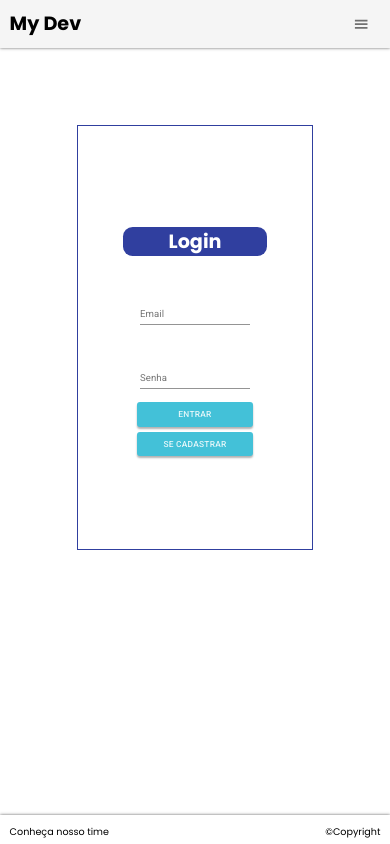
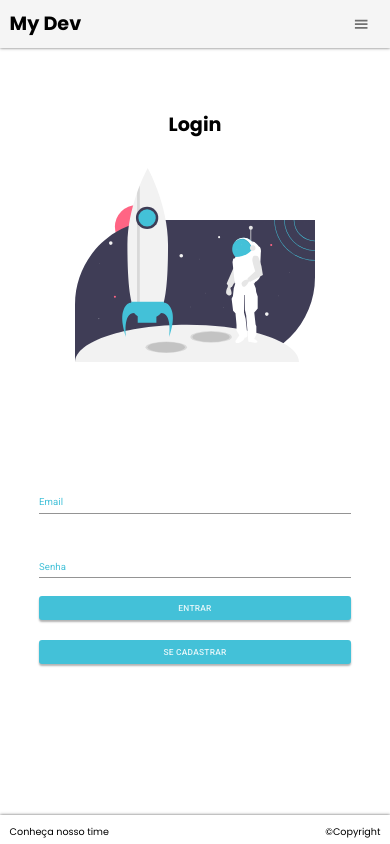
Before and after one commit to KevinWis/MyStack, a React (Create React App) app: page /my-profile/edit in a window 390 px wide. Built offline with nearby package versions, Linux system fonts and the light colour scheme.

Commit message:
Default button fixed, login page is now fully responsive, all default colors from material have been replaced. login functionalities have been fixed and now are working. errors in the email field still not working correctly

```diff
--- a/package.json
+++ b/package.json
@@ -13,6 +13,7 @@
     "react": "^17.0.1",
     "react-dom": "^17.0.1",
     "react-hook-form": "^6.12.2",
+    "react-hook-form-input": "^1.1.10",
     "react-icons": "^4.1.0",
     "react-redux": "^7.2.2",
     "react-router-dom": "^5.2.0",
--- a/src/components/shared/buttons/defaultButton/index.jsx
+++ b/src/components/shared/buttons/defaultButton/index.jsx
@@ -1,15 +1,13 @@
 import { DefaultSharedButton } from "./style.js";
-import { useHistory } from "react-router-dom";
 
-const DefaultButton = ({ value, _onType, _onClick }) => {
-  const history = useHistory();
+const DefaultButton = ({ value, type, _onClick }) => {
   return (
     <DefaultSharedButton
       className="default-button"
       variant="outlined"
       color="primary"
-      type={_onType}
       onClick={_onClick}
+      type={type}
     >
       {value}
     </DefaultSharedButton>
--- a/src/components/shared/buttons/defaultButton/style.js
+++ b/src/components/shared/buttons/defaultButton/style.js
@@ -7,5 +7,5 @@ export const DefaultSharedButton = styled(Button)`
   border: 0 !important;
   border-radius: 3px !important;
   box-shadow: 0px 2px 2px rgba(0, 0, 0, 0.3) !important;
-  width: 12rem !important;
+  min-width: 12rem !important;
 `;
--- a/src/components/shared/imageComponent/style.js
+++ b/src/components/shared/imageComponent/style.js
@@ -2,4 +2,7 @@ import styled from "styled-components";
 
 export const StyledComponentImg = styled.img`
   width: ${(props) => (props.width ? props.width : "auto")};
+  @media (min-width: 640px) {
+    width: ${(props) => (props.smallWidth ? props.smallWidth : "auto")};
+  }
 `;
--- a/src/helpers/getImages.js
+++ b/src/helpers/getImages.js
@@ -69,3 +69,14 @@ export const WelcomeImage = ({ width, smallWidth }) => {
     />
   );
 };
+
+export const WelcomeTwoImage = ({ width, smallWidth }) => {
+  return (
+    <ImageComponent
+      src={Welcome}
+      alt="Welcome"
+      width={width}
+      smallWidth={smallWidth}
+    />
+  );
+};
--- a/src/pages/landing/index.jsx
+++ b/src/pages/landing/index.jsx
@@ -16,7 +16,7 @@ const Landing = () => {
         <Container>
           <h1>Bem-Vindo!</h1>
           <InnerContainer>
-            <WelcomeImage width="25rem" smallWidth="20rem" />
+            <WelcomeImage width="25rem" smallWidth="25rem" />
             <ButtonsContainer>
               <DefaultButton
                 value={"Entrar"}
--- a/src/pages/login/index.jsx
+++ b/src/pages/login/index.jsx
@@ -1,23 +1,24 @@
 import { useForm } from "react-hook-form";
 import { yupResolver } from "@hookform/resolvers/yup";
 import * as yup from "yup";
-import { TextField } from "@material-ui/core";
 import axios from "axios";
 import { useHistory } from "react-router-dom";
 import DefaultButton from "../../components/shared/buttons/defaultButton";
+import { WelcomeTwoImage } from "../../helpers/getImages";
 import {
   Form,
   ContainerForm,
   ButtonContainer,
   HDiv,
-  ContainerContentForm,
+  StyledTextField,
+  ContainerContent,
 } from "./style";
 
 const Login = () => {
   const history = useHistory();
 
   const schema = yup.object({
-    email: yup.string().email().required("Campo obrigatório"),
+    email: yup.string().email("Tipo inválido").required("Campo obrigatório"),
     password: yup
       .string()
       .min(3, "Mínimo 3 caractéres")
@@ -30,28 +31,27 @@ const Login = () => {
 
   const handleForm = async (data) => {
     console.log(data);
-    // const request =  await userLoginThunk(data, setError)
+    try {
+      const res = await axios.post("https://kenziehub.me/sessions", data);
+      window.localStorage.setItem("authToken", res.data.auth_token);
+      console.log(res);
       // history.push("/members");
-    axios
-      .post("https://kenziehub.me/sessions", data)
-      .then((res) => {
-        window.localStorage.setItem("authToken", res.data.auth_token);
-        history.push("/members");
-      })
-      .catch((err) =>
-        setError("password", { message: "Senha ou usuário inválido" })
-      );
+    } catch (err) {
+      console.log(err);
+      setError("password", { message: "Senha ou usuário inválido" });
+    }
   };
 
   return (
     <ContainerForm>
-      <Form onSubmit={handleSubmit(handleForm)}>
-        <ContainerContentForm>
       <HDiv>
         <h1>Login</h1>
       </HDiv>
-          <div>
-            <TextField
+      <ContainerContent>
+        <WelcomeTwoImage width={"25rem"} smallWidth={"25rem"} />
+
+        <Form onSubmit={handleSubmit(handleForm)}>
+          <StyledTextField
             margin="normal"
             label="Email"
             name="email"
@@ -59,9 +59,8 @@ const Login = () => {
             error={!!errors.user}
             helperText={errors.user?.message}
           />
-          </div>
-          <div>
-            <TextField
+
+          <StyledTextField
             margin="normal"
             label="Senha"
             name="password"
@@ -69,7 +68,6 @@ const Login = () => {
             error={!!errors.password}
             helperText={errors.password?.message}
           />
-          </div>
 
           <ButtonContainer>
             <DefaultButton
@@ -88,13 +86,12 @@ const Login = () => {
               aria-haspopup="true"
               variant="contained"
               color="primary"
-              type="submit"
               onClick={() => history.push("/register/1")}
               value={"Se cadastrar"}
             ></DefaultButton>
           </ButtonContainer>
-        </ContainerContentForm>
         </Form>
+      </ContainerContent>
     </ContainerForm>
   );
 };
--- a/src/pages/login/style.js
+++ b/src/pages/login/style.js
@@ -1,38 +1,75 @@
 import styled from "styled-components";
+import { TextField } from "@material-ui/core";
+
+export const ContainerForm = styled.div`
+  width: 100%;
+  display: flex;
+  flex-direction: column;
+  justify-content: center;
+  align-items: center;
+
+  padding: 5rem 0 3rem 0;
+  height: calc(100vh - 8rem);
+
+  @media (min-width: 640px) {
+    padding: 4rem 0 3rem 0;
+    height: calc(100vh - 7rem);
+  }
+`;
+
+export const ContainerContent = styled.div`
+  display: flex;
+  flex-direction: column;
+  align-items: center;
+  justify-content: center;
+  height: 80%;
+  width: 100%;
+  text-align: center;
+  @media (min-width: 640px) {
+    flex-direction: row;
+    justify-content: space-around;
+  }
+`;
 
 export const Form = styled.form`
-  width: 60%;
-  height: 40%;
+  width: 100%;
+  height: 60%;
+
   text-align: center;
-  border: solid 0.5px #303f9f;
+
   display: flex;
-  flex-direction: row;
+
+  flex-direction: column;
   justify-content: center;
   align-items: center;
-  padding: 8rem 0;
+
+  padding: 2rem 0;
+
+  @media (min-width: 640px) {
+    width: 50%;
+  }
+  @media (min-width: 1080px) {
+    width: 25%;
+  }
+  label {
+    color: #43c1d8 !important;
+  }
+  .MuiInput-underline:after {
+    border-color: #43c1d8 !important;
+  }
+`;
+export const StyledTextField = styled(TextField)`
+  width: 80%;
 `;
 
 export const HDiv = styled.div`
-  margin: 0 auto;
-  width: 15rem;
-  background-color: #303f9f;
-  color: #fff;
-  border-radius: 1rem;
-`;
-
-export const ContainerForm = styled.div`
-  width: 100vw;
-  height: 80vh;
-  display: flex;
-  flex-direction: row;
-  justify-content: center;
-  align-items: center;
+  margin: 1rem;
 `;
 
 export const ButtonContainer = styled.div`
-  margin: 0.5rem;
+  margin: 1rem 0;
+  width: 80%;
+  button {
+    width: 100%;
+  }
 `;
-
-export const ContainerContentForm = styled.div`
-  text-align: center;
-`;
```
Also changed, not shown: 1 other file (tests, documents, lock files or other folders). Lines whose indentation alone changed are shown as unchanged.
